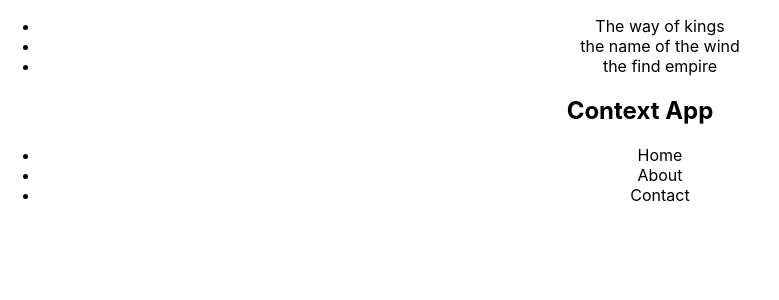
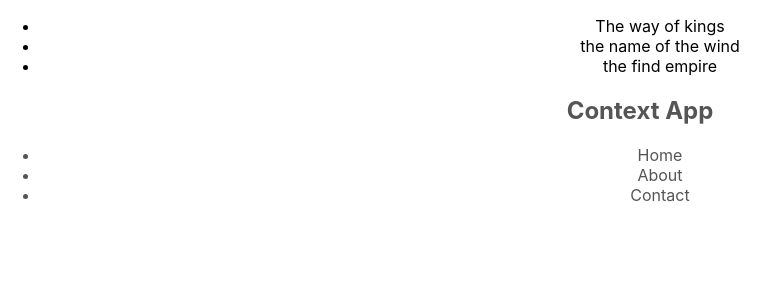
Before and after one commit to JohnKimaiyo/react_vol_4, a React (Create React App) app: page / in a window 1280 px wide. Shown: the top 300 px of the page, without its empty margins (0-779 px from the left). Built offline with nearby package versions, Linux system fonts and the light colour scheme.

Commit message:
navbar theme context api

```diff
--- a/src/components/Navbar.js
+++ b/src/components/Navbar.js
@@ -1,9 +1,13 @@
 import React, { Component } from "react";
-
+import {ThemeContext} from '../context/ThemeContext'
 class Navbar extends Component {
+  static contextType = ThemeContext;
   render() {
+    console.log(this.context);
+    const{isLightTheme,light,dark} = this.context;
+    const theme = isLightTheme ? light : dark;
     return (
-      <nav>
+      <nav style={{background:theme.ui, color:theme.syntax}}>
         <h1>Context App</h1>
         <ul>
           <li>Home</li>
```
